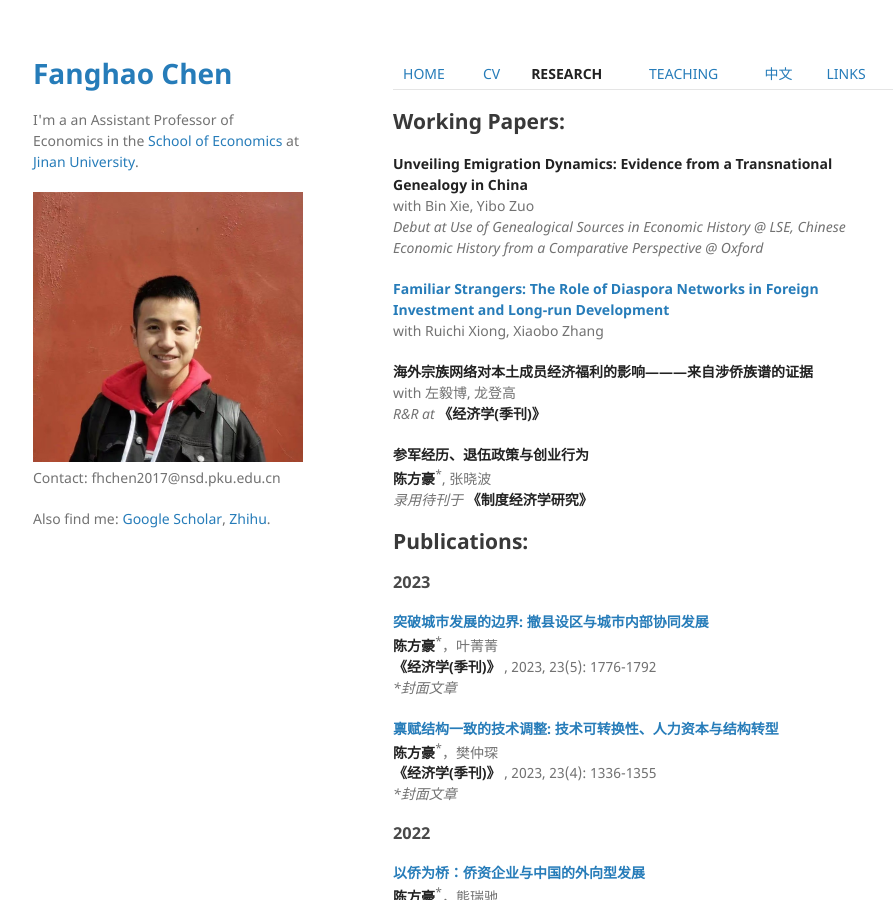
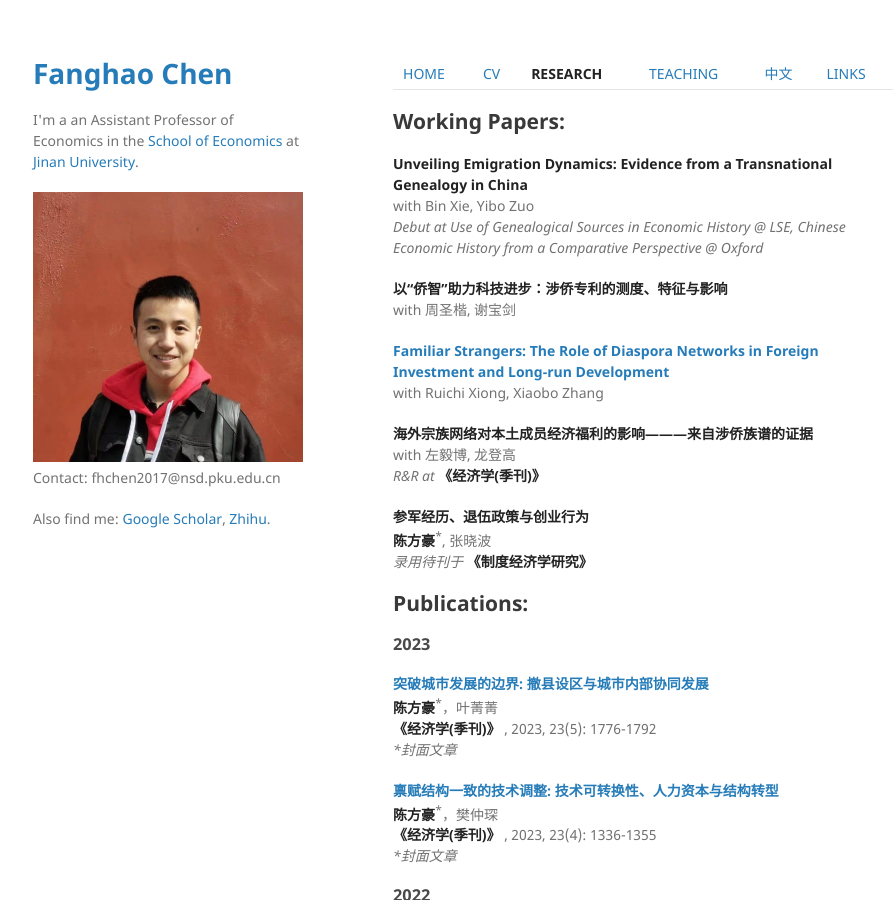
Before and after one commit to FanghaoChen/homepage, a Jekyll site: the page built from research.md, in a window 1280 px wide and 900 px high. Shown: the whole window, without its empty margins (177-1073 px from the left). Built offline with Jekyll 4.4.1, drawn with Linux system fonts in a browser that asks for light colours.

Commit message:
Update research.md

```diff
--- a/research.md
+++ b/research.md
@@ -9,6 +9,9 @@ layout: default
 **Unveiling Emigration Dynamics: Evidence from a Transnational Genealogy in China**<br/>
 with Bin Xie, Yibo Zuo  <br/>
 <em> Debut at Use of Genealogical Sources in Economic History @ LSE, Chinese Economic History from a Comparative Perspective @ Oxford </em>  <br/>
+
+ **以“侨智”助力科技进步：涉侨专利的测度、特征与影响** <br/>
+with 周圣楷, 谢宝剑 <br/>
 
 **[Familiar Strangers: The Role of Diaspora Networks in Foreign Investment and Long-run Development](https://papers.ssrn.com/sol3/papers.cfm?abstract_id=4004159)** <br/>
 with Ruichi Xiong, Xiaobo Zhang
```
